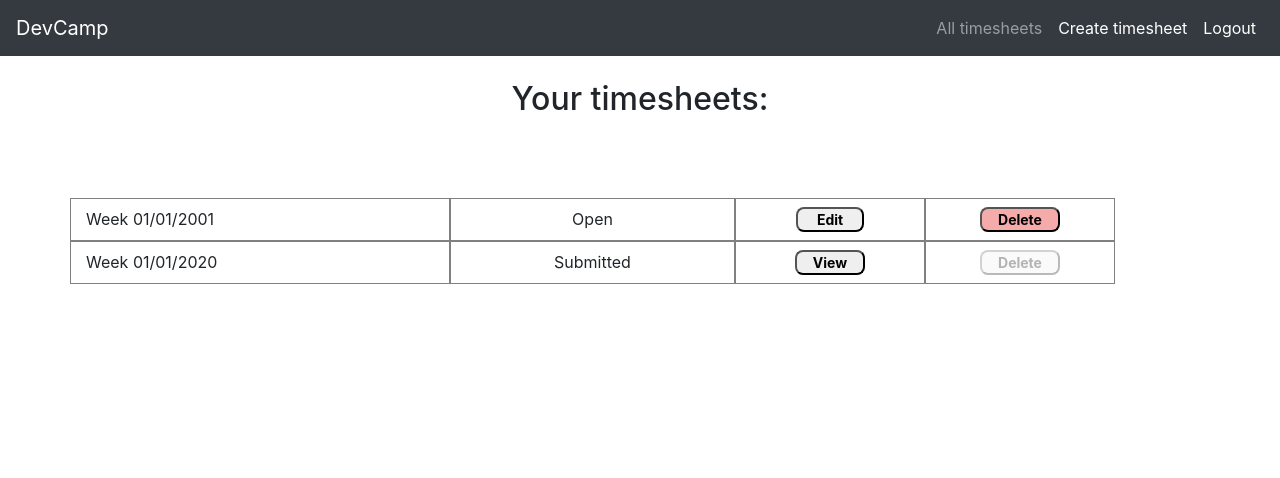
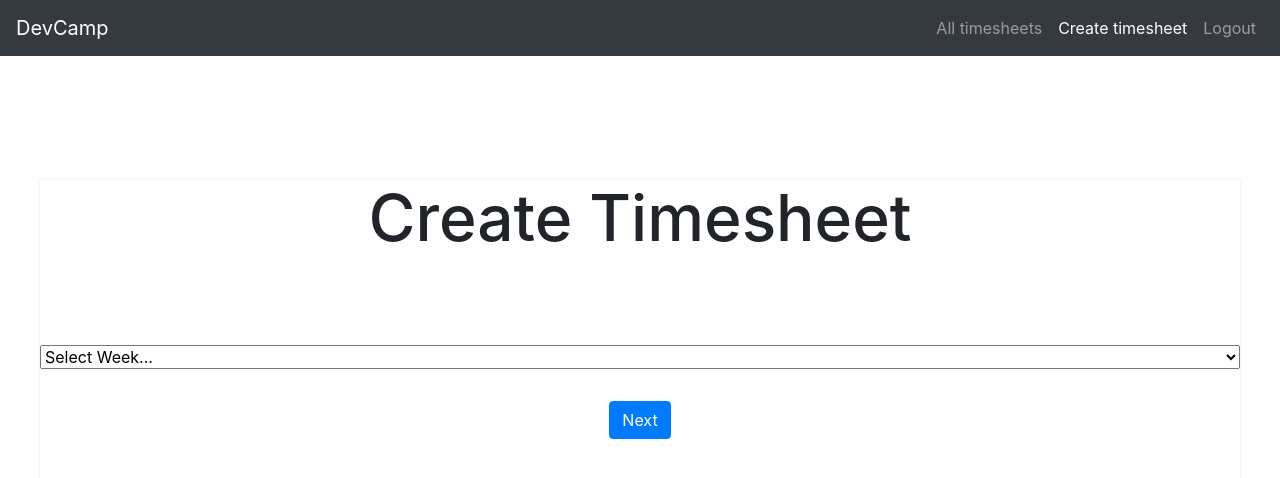
Before and after one commit to xpresser/Loggify, a React (Create React App) app in the folder frontend/loggingsystem/: page /create in a window 1280 px wide. Before the commit this address led to /. Shown: the top 478 px of the page. Built offline with nearby package versions, Linux system fonts and the light colour scheme; no server answers; sample sign-in values are in the browser's storage.

Commit message:
Adding functionality to create timesheet

```diff
--- a/frontend/loggingsystem/src/AppRoutes.js
+++ b/frontend/loggingsystem/src/AppRoutes.js
@@ -4,6 +4,7 @@ import { Switch, Redirect, Route } from "react-router-dom";
 import { AllTimesheetsPage } from "./pages/AllTimesheetsPage";
 import { LoginPage } from "./pages/Auth/LoginPage";
 import { RegisterPage } from "./pages/Auth/RegisterPage";
+import { InitialCreateTimesheetPage } from "./pages/CreateTimesheets";
 import { ViewTimesheetPage } from "./pages/ViewTimesheetPage";
 
 const AppRoutes = () => {
@@ -15,6 +16,7 @@ const AppRoutes = () => {
         <Route path="/" exact component={AllTimesheetsPage} />
         <Route path="/timesheet/:id" exact component={ViewTimesheetPage} />
         <Route path="/timesheets" exact component={AllTimesheetsPage} />
+        <Route path="/create" exact component={InitialCreateTimesheetPage} />
         <Route path="/signout" exact component={LoginPage} />
         <Redirect to="/" />
       </Switch>
--- a/frontend/loggingsystem/src/api/auth.js
+++ b/frontend/loggingsystem/src/api/auth.js
@@ -10,6 +10,7 @@ export const signIn = async ({ username, password }) => {
   if (res.status === 200) {
     const { token } = res.data;
     localStorage.setItem("token", token);
+    localStorage.setItem("username", username);
   }
 
   return res;
--- a/frontend/loggingsystem/src/api/timesheets.js
+++ b/frontend/loggingsystem/src/api/timesheets.js
@@ -21,11 +21,13 @@ export const createNewTimesheet = async ({
   status,
   totalHours,
   startingDate,
+  authorId,
 }) => {
   const res = await axios.post(`${REACT_APP_API_URL}/api/v1/timesheets/`, {
     status,
     totalHours,
     startingDate,
+    authorId,
   });
 
   return res.data;
--- /dev/null
+++ b/frontend/loggingsystem/src/api/users.js
@@ -0,0 +1,7 @@
+import axios from "axios";
+import { REACT_APP_API_URL } from "src/constants/mainConstants";
+
+export const getCurrentUser = async (username) => {
+  const rest = await axios.get(`${REACT_APP_API_URL}/api/v1/users/${username}`);
+  return rest.data;
+};
--- /dev/null
+++ b/frontend/loggingsystem/src/components/CreateTimesheets/InitialForm.js
@@ -0,0 +1,189 @@
+import React from "react";
+import styled from "styled-components";
+import moment from "moment";
+import { Button } from "react-bootstrap";
+import { useDispatch, useSelector } from "react-redux";
+import { Form, Formik } from "formik";
+import { createTimesheet } from "src/store/slices/timesheets.js";
+import { getCurrentUser } from "src/api/users";
+
+const Container = styled.div`
+  width: 1200px;
+  margin: 100px auto;
+  height: 20rem;
+  box-shadow: 0 0 3px rgba(0, 0, 0, 0.1);
+  text-align: center;
+`;
+
+const SubContainer = styled.div`
+  padding-top: 5rem;
+  width: 100%;
+  height: 5rem;
+`;
+
+const StyledNext = {
+  marginTop: "2rem",
+};
+
+const InitialForm = () => {
+  const date = new Date();
+  const user = useSelector((state) => state.auth.user.username);
+  const currentUser = user.toString();
+  const getLoggedUser = getCurrentUser(currentUser);
+  const current = [];
+  getLoggedUser.then((value) => {
+    let content = value;
+    current.push(value);
+  });
+
+  const currentDay = date.getDay();
+  const dispatch = useDispatch();
+  const initialFormState = {
+    status: "OPEN",
+    totalHours: 0,
+    startingDate: "",
+    authorId: null,
+  };
+  const monday = 1;
+  let daysPassedSinceMonday;
+
+  if (currentDay === monday) {
+    const changedDates = [];
+    changedDates.push(moment().subtract(14, "days").format("YYYY-MM-DD"));
+    changedDates.push(moment().subtract(7, "days").format("YYYY-MM-DD"));
+    changedDates.push(moment().format("YYYY-MM-DD"));
+    changedDates.push(moment().add(7, "days").format("YYYY-MM-DD"));
+    changedDates.push(moment().add(14, "days").format("YYYY-MM-DD"));
+
+    const handleSelect = (e) => {
+      initialFormState.startingDate = e.target.value;
+      initialFormState.authorId = current[0].id;
+      console.log(e);
+    };
+
+    const renderDates = [];
+    changedDates.forEach(function (element) {
+      renderDates.push({ label: element, value: element });
+    });
+
+    return (
+      <Container>
+        <h1 style={{ fontSize: "4rem" }}>Create Timesheet</h1>
+        <SubContainer>
+          <Formik
+            initialValues={initialFormState}
+            onSubmit={async (values) => {
+              await createTimesheet(values)(dispatch);
+            }}
+          >
+            <Form>
+              <select style={{ width: "100%" }} onChange={handleSelect}>
+                <option value="" disabled selected hidden>
+                  Select Week...
+                </option>
+                <option value={renderDates[0].value}>
+                  {renderDates[0].value}
+                </option>
+                <option value={renderDates[1].value}>
+                  {renderDates[1].value}
+                </option>
+                <option value={renderDates[2].value}>
+                  {renderDates[2].value}
+                </option>
+                <option value={renderDates[3].value}>
+                  {renderDates[3].value}
+                </option>
+                <option value={renderDates[4].value}>
+                  {renderDates[4].value}
+                </option>
+              </select>
+
+              <Button type="submit" style={StyledNext}>
+                Next
+              </Button>
+            </Form>
+          </Formik>
+        </SubContainer>
+      </Container>
+    );
+  } else {
+    daysPassedSinceMonday = currentDay - monday;
+
+    const changedDates = [];
+    changedDates.push(
+      moment()
+        .subtract(14 + daysPassedSinceMonday, "days")
+        .format("YYYY-MM-DD")
+    );
+    changedDates.push(
+      moment()
+        .subtract(7 + daysPassedSinceMonday, "days")
+        .format("YYYY-MM-DD")
+    );
+    changedDates.push(
+      moment().subtract(daysPassedSinceMonday, "days").format("YYYY-MM-DD")
+    );
+    changedDates.push(
+      moment()
+        .add(7 - daysPassedSinceMonday, "days")
+        .format("YYYY-MM-DD")
+    );
+    changedDates.push(
+      moment()
+        .add(14 - daysPassedSinceMonday, "days")
+        .format("YYYY-MM-DD")
+    );
+
+    const renderDates = [];
+    changedDates.forEach(function (element) {
+      renderDates.push({ label: element, value: element });
+    });
+
+    const handleSelect = (e) => {
+      initialFormState.startingDate = e.target.value;
+      initialFormState.authorId = current[0].id;
+      console.log(e);
+    };
+    return (
+      <Container>
+        <h1 style={{ fontSize: "4rem" }}>Create Timesheet</h1>
+        <SubContainer>
+          <Formik
+            initialValues={initialFormState}
+            onSubmit={async (values) => {
+              await createTimesheet(values)(dispatch);
+            }}
+          >
+            <Form>
+              <select style={{ width: "100%" }} onChange={handleSelect}>
+                <option value="" disabled selected hidden>
+                  Select Week...
+                </option>
+                <option value={renderDates[0].value}>
+                  {renderDates[0].value}
+                </option>
+                <option value={renderDates[1].value}>
+                  {renderDates[1].value}
+                </option>
+                <option value={renderDates[2].value}>
+                  {renderDates[2].value}
+                </option>
+                <option value={renderDates[3].value}>
+                  {renderDates[3].value}
+                </option>
+                <option value={renderDates[4].value}>
+                  {renderDates[4].value}
+                </option>
+              </select>
+              <Button type="submit" style={StyledNext}>
+                Next
+              </Button>
+            </Form>
+          </Formik>
+        </SubContainer>
+      </Container>
+    );
+  }
+};
+
+export { InitialForm };
--- a/frontend/loggingsystem/src/components/layout/AppBar.js
+++ b/frontend/loggingsystem/src/components/layout/AppBar.js
@@ -20,7 +20,7 @@ const AppBar = () => {
               All timesheets
             </Nav.Link>
 
-            <Nav.Link eventKey="1" as={NavLink} to="/" exact>
+            <Nav.Link eventKey="1" as={NavLink} to="/create" exact>
               Create timesheet
             </Nav.Link>
 
--- /dev/null
+++ b/frontend/loggingsystem/src/pages/CreateTimesheets/InitialCreateTimesheetPage.js
@@ -0,0 +1,8 @@
+import React from "react";
+import { InitialForm } from "src/components/CreateTimesheets/InitialForm";
+
+const InitialCreateTimesheetPage = () => {
+  return <InitialForm></InitialForm>;
+};
+
+export { InitialCreateTimesheetPage };
--- /dev/null
+++ b/frontend/loggingsystem/src/pages/CreateTimesheets/index.js
@@ -0,0 +1 @@
+export * from "./InitialCreateTimesheetPage";
--- a/frontend/loggingsystem/src/store/slices/auth.js
+++ b/frontend/loggingsystem/src/store/slices/auth.js
@@ -2,7 +2,10 @@ import { createSlice } from "@reduxjs/toolkit";
 import { signIn, signUp, signOut } from "src/api/auth";
 
 const userInitialState = localStorage.getItem("token")
-  ? { token: localStorage.getItem("token") }
+  ? {
+      token: localStorage.getItem("token"),
+      username: localStorage.getItem("username"),
+    }
   : null;
 
 const initialState = {
--- /dev/null
+++ b/frontend/loggingsystem/src/store/slices/timesheets.js
@@ -0,0 +1,53 @@
+import { createSlice } from "@reduxjs/toolkit";
+import { createNewTimesheet } from "src/api/timesheets";
+
+const initialState = {
+  timesheets: [],
+  isLoading: false,
+  error: null,
+  isCreating: false,
+  creationError: null,
+};
+
+const { reducer: timesheetReducer, actions } = createSlice({
+  name: "timesheets",
+  initialState,
+  reducers: {
+    createTimesheetStart: (state) => {
+      state.isLoading = true;
+    },
+    createTimesheetSuccess: (state, action) => {
+      state.isLoading = false;
+      state.timesheets.unshift(action.payload);
+      state.error = null;
+    },
+    createTimesheetFailure: (state, action) => {
+      state.isLoading = false;
+      state.error = action.payload;
+    },
+  },
+});
+
+export { timesheetReducer };
+
+export const createTimesheet = ({
+  status,
+  totalHours,
+  startingDate,
+  authorId,
+}) => {
+  return async (dispatch) => {
+    try {
+      dispatch(actions.createTimesheetStart());
+      const createdPost = await createNewTimesheet({
+        status,
+        totalHours,
+        startingDate,
+        authorId,
+      });
+      dispatch(actions.createTimesheetSuccess(createdPost));
+    } catch (err) {
+      dispatch(actions.createTimesheetFailure(err?.response?.data?.message));
+    }
+  };
+};
```
